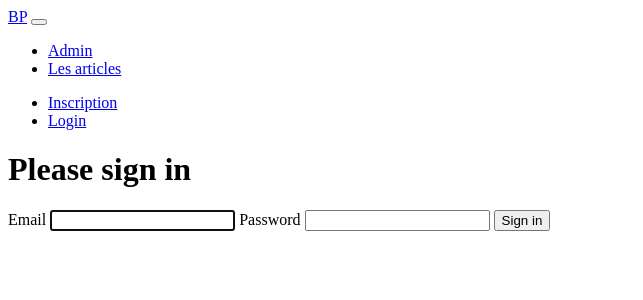
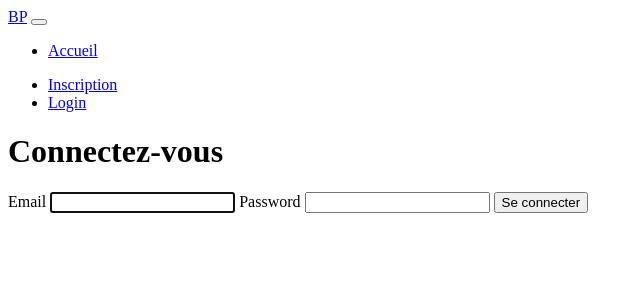
Before and after one commit to JeremyDallain/bonnes-pratiques, a Symfony app: template templates/security/login.html.twig in a window 1280 px wide. Shown: the top 300 px of the page, without its empty margins (0-643 px from the left). Run offline with Twig, Linux system fonts and the light colour scheme; the template is opened without the code that fills it, so the values that code supplies are empty; some libraries are stand-ins or nearby versions.

Commit message:
nouvelles pages article

```diff
--- a/assets/styles/_custom.scss
+++ b/assets/styles/_custom.scss
@@ -1 +1,4 @@
-$light: rgb(185, 150, 150);
+$primary: rgb(60, 80, 168);
+$success: rgb(91, 168, 91);
+$warning: rgb(214, 146, 45);
+$danger: crimson;
--- a/assets/styles/app.scss
+++ b/assets/styles/app.scss
@@ -2,5 +2,5 @@
 @import "~bootstrap/scss/bootstrap";
 
 h1 {
-    color: darkblue;
+    text-decoration: underline;
 }
--- a/src/DataFixtures/AppFixtures.php
+++ b/src/DataFixtures/AppFixtures.php
@@ -39,6 +39,7 @@ class AppFixtures extends Fixture
             $user = new User();
             $user->setEmail("user$u@gmail.com")
                 ->setFullName($faker->name())
+                ->setRoles(['ROLE_USER'])
                 ->setPassword($this->passwordEncoder->encodePassword($user, "1234"));
 
             $manager->persist($user);
--- a/src/Security/LoginFormAuthenticator.php
+++ b/src/Security/LoginFormAuthenticator.php
@@ -97,7 +97,7 @@ class LoginFormAuthenticator extends AbstractFormLoginAuthenticator implements P
         }
 
         // For example :
-        return new RedirectResponse($this->urlGenerator->generate('article'));
+        return new RedirectResponse($this->urlGenerator->generate('homepage'));
         // throw new \Exception('TODO: provide a valid redirect inside '.__FILE__);
     }
 
--- a/templates/security/login.html.twig
+++ b/templates/security/login.html.twig
@@ -1,6 +1,6 @@
 {% extends 'base.html.twig' %}
 
-{% block title %}Log in!{% endblock %}
+{% block title %}Connexion{% endblock %}
 
 {% block body %}
 <form method="post">
@@ -14,7 +14,7 @@
         </div>
     {% endif %}
 
-    <h1 class="h3 mb-3 font-weight-normal">Please sign in</h1>
+    <h1 class="h3 mb-3 font-weight-normal">Connectez-vous</h1>
     <label for="inputEmail">Email</label>
     <input type="email" value="{{ last_username }}" name="email" id="inputEmail" class="form-control" required autofocus>
     <label for="inputPassword">Password</label>
@@ -36,7 +36,7 @@
     #}
 
     <button class="btn btn-lg btn-primary" type="submit">
-        Sign in
+        Se connecter
     </button>
 </form>
 {% endblock %}
--- a/templates/shared/_navbar.html.twig
+++ b/templates/shared/_navbar.html.twig
@@ -1,4 +1,4 @@
-<nav class="navbar navbar-expand-lg navbar-light bg-light">
+<nav class="navbar navbar-expand-sm navbar-light bg-light">
 	<div class="container-fluid">
 		<a class="navbar-brand" href="{{ path('homepage') }}">BP</a>
 		<button class="navbar-toggler" type="button" data-bs-toggle="collapse" data-bs-target="#navbarSupportedContent" aria-controls="navbarSupportedContent" aria-expanded="false" aria-label="Toggle navigation">
@@ -7,16 +7,27 @@
 		<div class="collapse navbar-collapse" id="navbarSupportedContent">
 			<ul class="navbar-nav me-auto mb-2 mb-lg-0">
 				<li class="pe-3">
-					<a href="{{ path('admin') }}" class="btn btn-sm btn-danger">Admin</a>
+					<a href="{{ path('homepage') }}" class="btn btn-sm btn-secondary m-1">Accueil</a>
 				</li>
-				<li class="pe-3">
-					<a href="{{ path('article') }}" class="btn btn-sm btn-danger">Les articles</a>
-				</li>
+				{% if app.user %}
+					<li class="pe-3">
+						<a href="{{ path('article') }}" class="btn btn-sm btn-primary m-1">Mes articles</a>
+					</li>
+					<li class="pe-3">
+						<a href="{{ path('article_create') }}" class="btn btn-sm btn-success m-1">Créer un article</a>
+					</li>
+					{% if app.user.roles[0] == "ROLE_ADMIN" %}
+						<li class="pe-3">
+							<a href="{{ path('admin') }}" class="btn btn-sm btn-warning m-1">Admin</a>
+						</li>
+					{% endif %}
+				{% endif %}
+
 			</ul>
 			<ul class="navbar-nav ms-auto mb-2 mb-lg-0">
 				{% if app.user %}
 					<li class="pe-3">
-						{{ app.user.email }}
+						connecté : {{ app.user.email }}
 					</li>
 					<li class="nav-item">
 						<a href="{{ path('app_logout') }}" class="btn btn-sm btn-danger">Logout</a>
```
Also changed, not shown: src/Controller/ArticleController.php (+43 -14 lines), src/Controller/HomeController.php (deleted, +0 -27 lines), templates/article/article.html.twig (added, +23 -0 lines), templates/article/index.html.twig (+6 -6 lines), templates/article/show.html.twig (+5 -3 lines), templates/home/home.html.twig (deleted, +0 -7 lines), public/images/green.jpg (added).
